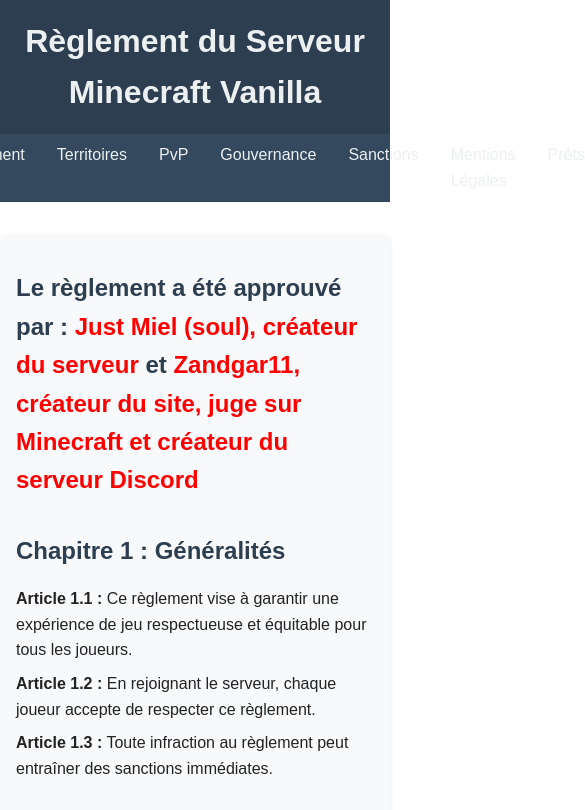
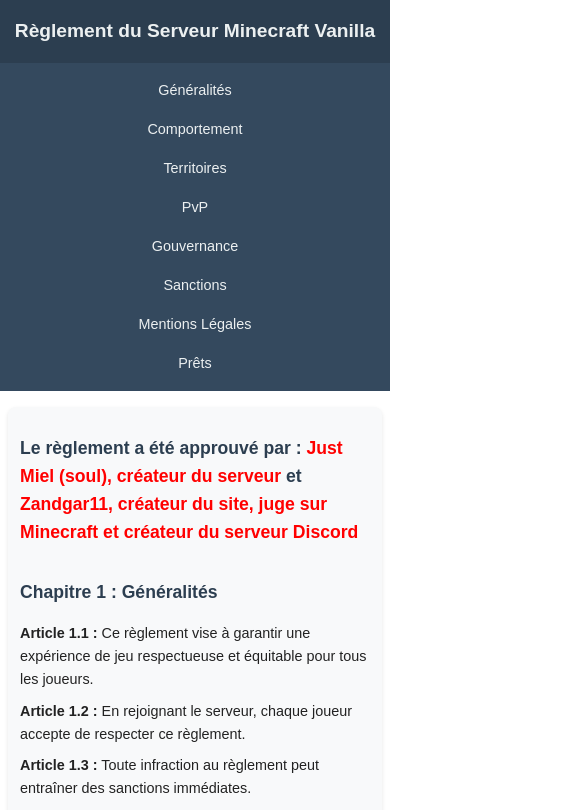
Before and after one commit to Zandgar11/reglement-justmiel, a plain HTML site: page index.html in a window 390 px wide. Shown: the top 810 px of the page, 585 px wide, since content can reach past the window. Drawn offline with Linux system fonts and the light colour scheme.

Commit message:
maj styles

```diff
--- a/styles.css
+++ b/styles.css
@@ -25,13 +25,15 @@ nav {
     color: #ecf0f1;
     display: flex;
     justify-content: center;
+    flex-wrap: wrap;
     padding: 0.5rem 0;
 }
 
 nav a {
     color: #ecf0f1;
     text-decoration: none;
-    margin: 0 1rem;
+    margin: 0.5rem 1rem;
+    font-size: 1rem;
 }
 
 nav a:hover {
@@ -78,6 +80,58 @@ footer {
     margin-top: 2rem;
 }
 
-#approuve strong{
+#approuve strong {
     color: red;
 }
+
+/* Responsive design */
+@media (max-width: 768px) {
+    header h1 {
+        font-size: 1.5rem;
+    }
+
+    nav {
+        flex-direction: column;
+        align-items: center;
+    }
+
+    nav a {
+        margin: 0.5rem 0;
+    }
+
+    .container {
+        margin: 1rem;
+        padding: 1rem;
+    }
+
+    section h2 {
+        font-size: 1.25rem;
+    }
+
+    ul li {
+        font-size: 0.95rem;
+    }
+}
+
+@media (max-width: 480px) {
+    header h1 {
+        font-size: 1.2rem;
+    }
+
+    nav a {
+        font-size: 0.9rem;
+    }
+
+    .container {
+        margin: 1rem 0.5rem;
+        padding: 0.75rem;
+    }
+
+    section h2 {
+        font-size: 1.1rem;
+    }
+
+    ul li {
+        font-size: 0.9rem;
+    }
+}
```
